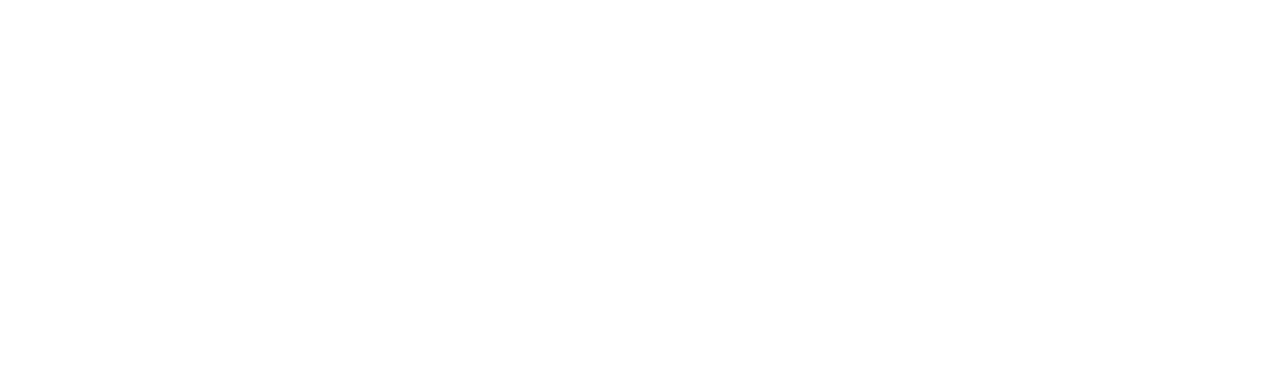
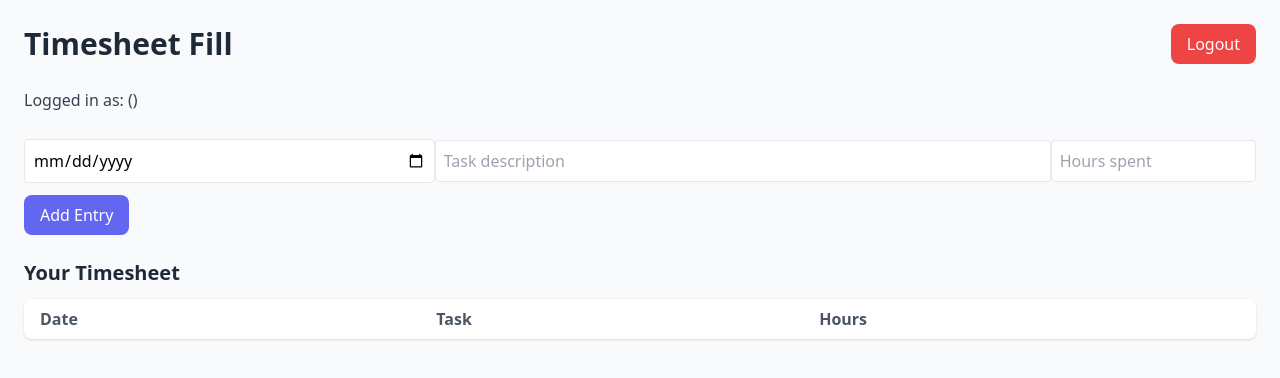
Before and after one commit to Chintal77/timesheetManagement, a React (Vite) app in the folder frontend/: page /timesheet in a window 1280 px wide. Before the commit this address had no page. Shown: the top 378 px of the page. Built offline with nearby package versions, Linux system fonts and the light colour scheme; sample sign-in values are in the browser's storage.

Commit message:
new Screens for employee

```diff
--- a/frontend/src/App.tsx
+++ b/frontend/src/App.tsx
@@ -4,9 +4,21 @@ import Login from './pages/Login';
 import Dashboard from './pages/Dashboard';
 import EmployeeDetails from './pages/EmployeeDetails';
 import AttendancePage from './pages/AttendancePage';
+import TimesheetFill from './pages/TimesheetFill';
 
 const App: React.FC = () => {
   const [isLoggedIn, setIsLoggedIn] = useState(false);
+  const [userRole, setUserRole] = useState<'admin' | 'employee' | null>(null);
+
+  // Get logged-in user from localStorage on refresh
+  React.useEffect(() => {
+    const loggedUser = localStorage.getItem('loggedInUser');
+    if (loggedUser) {
+      const user = JSON.parse(loggedUser);
+      setIsLoggedIn(true);
+      setUserRole(user.email === 'admin@gmail.com' ? 'admin' : 'employee');
+    }
+  }, []);
 
   return (
     <Routes>
@@ -14,19 +26,57 @@ const App: React.FC = () => {
         path="/"
         element={
           isLoggedIn ? (
-            <Navigate to="/dashboard" />
+            userRole === 'admin' ? (
+              <Navigate to="/dashboard" />
+            ) : (
+              <Navigate to="/timesheet" />
+            )
           ) : (
-            <Login onLogin={() => setIsLoggedIn(true)} />
+            <Login
+              onLogin={() => {
+                const loggedUser = JSON.parse(
+                  localStorage.getItem('loggedInUser') || '{}'
+                );
+                setUserRole(
+                  loggedUser.email === 'admin@gmail.com' ? 'admin' : 'employee'
+                );
+                setIsLoggedIn(true);
+              }}
+            />
           )
         }
       />
-      <Route path="/employee/:id" element={<EmployeeDetails />} />
+
+      {/* Admin Dashboard */}
       <Route
         path="/dashboard"
-        element={isLoggedIn ? <Dashboard /> : <Navigate to="/" />}
+        element={
+          isLoggedIn && userRole === 'admin' ? (
+            <Dashboard />
+          ) : (
+            <Navigate to="/" />
+          )
+        }
       />
 
+      {/* Employee pages */}
+      <Route
+        path="/timesheet"
+        element={
+          isLoggedIn && userRole === 'employee' ? (
+            <TimesheetFill />
+          ) : (
+            <Navigate to="/" />
+          )
+        }
+      />
+
+      {/* Employee Details & Attendance */}
+      <Route path="/employee/:id" element={<EmployeeDetails />} />
       <Route path="/attendance/:id" element={<AttendancePage />} />
+
+      {/* Catch all */}
+      <Route path="*" element={<Navigate to="/" />} />
     </Routes>
   );
 };
--- a/frontend/src/pages/AttendancePage.tsx
+++ b/frontend/src/pages/AttendancePage.tsx
@@ -80,6 +80,20 @@ const employees: Employee[] = baseEmployees.map((emp) => ({
   },
 }));
 
+// ---- Working hours mapping ----
+const statusHours: Record<string, number> = {
+  P: 9,
+  HL: 6.3,
+  A: 0, // Absent gives 0 working hours
+  W: 0,
+};
+
+// ---- LOP per Absent day ----
+const LOP_PER_ABSENT_HOUR = 9;
+
+// Monthly earned leaves per month
+const MONTHLY_EARNED_LEAVES = 2;
+
 // ---- Export CSV (with working hours) ----
 const exportToCSV = (employee: Employee, month: string, dates: Date[]) => {
   let csv = 'Date,Day,Status,Hours\n';
@@ -97,17 +111,6 @@ const exportToCSV = (employee: Employee, month: string, dates: Date[]) => {
   link.download = `${employee.name}_${month}_Attendance.csv`;
   link.click();
 };
-
-// ---- Working hours mapping ----
-const statusHours: Record<string, number> = {
-  P: 9,
-  HL: 6.3,
-  A: 0,
-  W: 0,
-};
-
-// Monthly earned leaves per month
-const MONTHLY_EARNED_LEAVES = 2;
 
 export default function AttendancePage() {
   const { id } = useParams<{ id: string }>();
@@ -142,6 +145,10 @@ export default function AttendancePage() {
     0
   );
 
+  // ---- LOP calculation ----
+  const lopDays = summary['A'] || 0;
+  const lopHours = lopDays * LOP_PER_ABSENT_HOUR;
+
   // ---- Leaves applied ----
   const leavesTaken = summary['HL'] || 0;
   const totalEarnedLeaves = MONTHLY_EARNED_LEAVES - leavesTaken;
@@ -154,7 +161,7 @@ export default function AttendancePage() {
           to={`/employee/${employee.id}`}
           className="text-blue-400 hover:underline"
         >
-          ← Back to Employee List
+          ← Back to Employee
         </Link>
       </div>
 
@@ -194,7 +201,8 @@ export default function AttendancePage() {
       {/* Summary */}
       <div className="flex gap-6 mb-4 text-sm font-medium">
         <div>Present: {summary['P'] || 0}</div>
-        <div>Absent: {summary['A'] || 0}</div>
+        <div>Absent (LOP): {lopDays}</div>
+        <div>LOP Hours: {lopHours}</div>
         <div>Half Leave: {summary['HL'] || 0}</div>
         <div>Weekend: {summary['W'] || 0}</div>
         <div>Total Hours: {totalHours}</div>
@@ -219,7 +227,7 @@ export default function AttendancePage() {
             s === 'P'
               ? 'Present'
               : s === 'A'
-              ? 'Absent'
+              ? 'Absent (LOP)'
               : s === 'HL'
               ? 'Half Leave'
               : 'Weekend';
@@ -307,20 +315,26 @@ export default function AttendancePage() {
                     className={`p-2 text-center border border-gray-700 ${color}`}
                     title={`${monthDates[i].toLocaleDateString(
                       'en-GB'
-                    )} - ${status} (${hours}h)`}
+                    )} - ${status} (${
+                      status === 'A' ? LOP_PER_ABSENT_HOUR : hours
+                    }h)`}
                   >
                     {status}
-                    <div className="text-xs text-gray-100">{hours}h</div>
+                    <div className="text-xs text-gray-100">
+                      {status === 'A' ? LOP_PER_ABSENT_HOUR : hours}h
+                    </div>
                   </td>
                 );
               })}
 
               {/* Summary column */}
               <td className="sticky right-0 bg-gray-900 border border-gray-700 text-center font-semibold z-10">
-                P:{summary['P'] || 0}, A:{summary['A'] || 0}, HL:
-                {summary['HL'] || 0}, W:{summary['W'] || 0}
+                P:{summary['P'] || 0}, A:{lopDays}, HL:{summary['HL'] || 0}, W:
+                {summary['W'] || 0}
                 <br />
                 Total Hours: {totalHours}
+                <br />
+                LOP Hours: {lopHours}
                 <br />
                 Leaves Remaining:{' '}
                 {totalEarnedLeaves < 0 ? 0 : totalEarnedLeaves}
--- a/frontend/src/pages/Dashboard.tsx
+++ b/frontend/src/pages/Dashboard.tsx
@@ -1,4 +1,5 @@
 import React, { useState, useMemo } from 'react';
+import { useNavigate, Link } from 'react-router-dom';
 import {
   UserCircleIcon,
   PencilIcon,
@@ -7,7 +8,6 @@ import {
   XMarkIcon,
 } from '@heroicons/react/24/outline';
 import { CSVLink } from 'react-csv';
-import { Link } from 'react-router-dom';
 
 interface Employee {
   id: number;
@@ -101,6 +101,7 @@ const statusColors: Record<string, string> = {
 };
 
 const Dashboard: React.FC = () => {
+  const navigate = useNavigate(); // <--- add this
   const [employees, setEmployees] = useState<Employee[]>(initialEmployees);
   const [showModal, setShowModal] = useState(false);
   const [editId, setEditId] = useState<number | null>(null);
@@ -220,6 +221,11 @@ const Dashboard: React.FC = () => {
     }, {}),
   };
 
+  const handleLogout = () => {
+    localStorage.removeItem('loggedInUser'); // clear any user data
+    navigate('/'); // redirect to login page
+  };
+
   return (
     <div className="min-h-screen bg-gray-50 dark:bg-gray-900 p-6">
       {/* Header */}
@@ -241,6 +247,12 @@ const Dashboard: React.FC = () => {
           >
             Export CSV
           </CSVLink>
+          <button
+            onClick={handleLogout}
+            className="flex items-center bg-red-500 text-white px-5 py-2 rounded-lg shadow-lg hover:scale-105 transition-transform"
+          >
+            Logout
+          </button>
         </div>
       </div>
 
--- /dev/null
+++ b/frontend/src/pages/TimesheetFill.tsx
@@ -0,0 +1,133 @@
+import React, { useState, useEffect } from 'react';
+import { useNavigate } from 'react-router-dom';
+
+interface TimesheetEntry {
+  date: string;
+  task: string;
+  hours: number;
+}
+
+const TimesheetFill: React.FC = () => {
+  const [entries, setEntries] = useState<TimesheetEntry[]>([]);
+  const [task, setTask] = useState('');
+  const [hours, setHours] = useState<number | ''>('');
+  const [date, setDate] = useState('');
+  const navigate = useNavigate();
+
+  // Load logged-in employee
+  const [employee, setEmployee] = useState<{
+    name: string;
+    email: string;
+  } | null>(null);
+
+  useEffect(() => {
+    const loggedUser = localStorage.getItem('loggedInUser');
+    if (!loggedUser) {
+      navigate('/login');
+    } else {
+      setEmployee(JSON.parse(loggedUser));
+    }
+  }, [navigate]);
+
+  const handleAddEntry = () => {
+    if (!date || !task || !hours) return alert('Fill all fields');
+    setEntries([...entries, { date, task, hours: Number(hours) }]);
+    setDate('');
+    setTask('');
+    setHours('');
+  };
+
+  const handleLogout = () => {
+    localStorage.removeItem('loggedInUser');
+    navigate('/');
+  };
+
+  return (
+    <div className="min-h-screen bg-gray-50 dark:bg-gray-900 p-6">
+      <div className="flex justify-between items-center mb-6">
+        <h1 className="text-3xl font-bold text-gray-800 dark:text-white">
+          Timesheet Fill
+        </h1>
+        <button
+          onClick={handleLogout}
+          className="bg-red-500 hover:bg-red-600 text-white px-4 py-2 rounded-lg"
+        >
+          Logout
+        </button>
+      </div>
+      {employee && (
+        <p className="text-gray-700 dark:text-gray-300 mb-4">
+          Logged in as: <span className="font-semibold">{employee.name}</span> (
+          {employee.email})
+        </p>
+      )}
+
+      <div className="mb-6 space-y-3">
+        <input
+          type="date"
+          value={date}
+          onChange={(e) => setDate(e.target.value)}
+          className="p-2 border rounded w-full md:w-1/3"
+        />
+        <input
+          type="text"
+          placeholder="Task description"
+          value={task}
+          onChange={(e) => setTask(e.target.value)}
+          className="p-2 border rounded w-full md:w-1/2"
+        />
+        <input
+          type="number"
+          placeholder="Hours spent"
+          value={hours}
+          onChange={(e) => setHours(Number(e.target.value))}
+          className="p-2 border rounded w-full md:w-1/6"
+        />
+        <button
+          onClick={handleAddEntry}
+          className="bg-indigo-500 hover:bg-indigo-600 text-white px-4 py-2 rounded-lg"
+        >
+          Add Entry
+        </button>
+      </div>
+
+      <h2 className="text-xl font-bold text-gray-800 dark:text-white mb-3">
+        Your Timesheet
+      </h2>
+      <table className="min-w-full bg-white dark:bg-gray-800 rounded-lg shadow">
+        <thead>
+          <tr>
+            {['Date', 'Task', 'Hours'].map((head) => (
+              <th
+                key={head}
+                className="px-4 py-2 text-left text-gray-600 dark:text-gray-300"
+              >
+                {head}
+              </th>
+            ))}
+          </tr>
+        </thead>
+        <tbody>
+          {entries.map((entry, idx) => (
+            <tr
+              key={idx}
+              className="border-b border-gray-200 dark:border-gray-700"
+            >
+              <td className="px-4 py-2 text-gray-700 dark:text-gray-300">
+                {entry.date}
+              </td>
+              <td className="px-4 py-2 text-gray-700 dark:text-gray-300">
+                {entry.task}
+              </td>
+              <td className="px-4 py-2 text-gray-700 dark:text-gray-300">
+                {entry.hours}
+              </td>
+            </tr>
+          ))}
+        </tbody>
+      </table>
+    </div>
+  );
+};
+
+export default TimesheetFill;
```
Also changed, not shown: frontend/src/pages/Login.tsx (+44 -22 lines).
